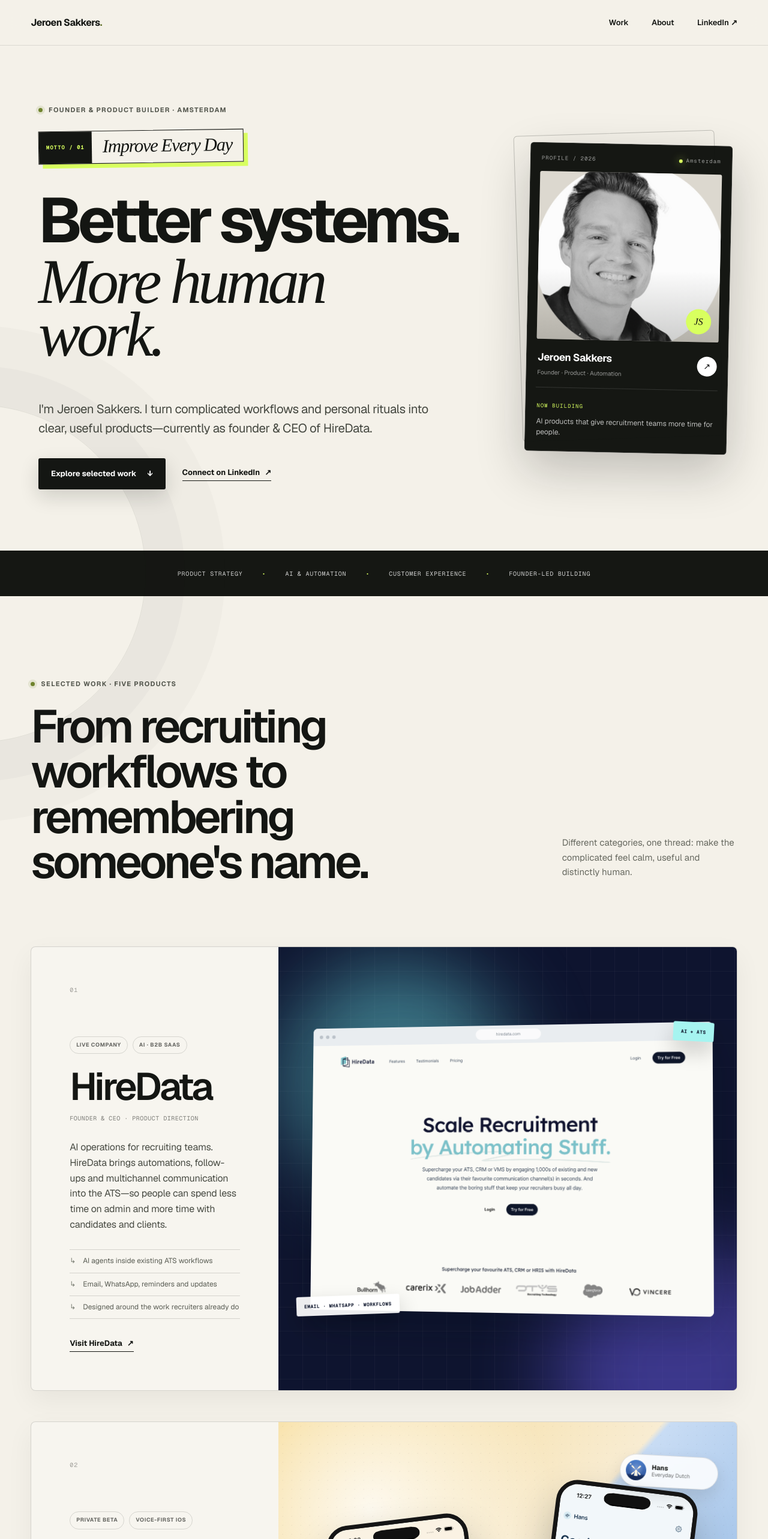
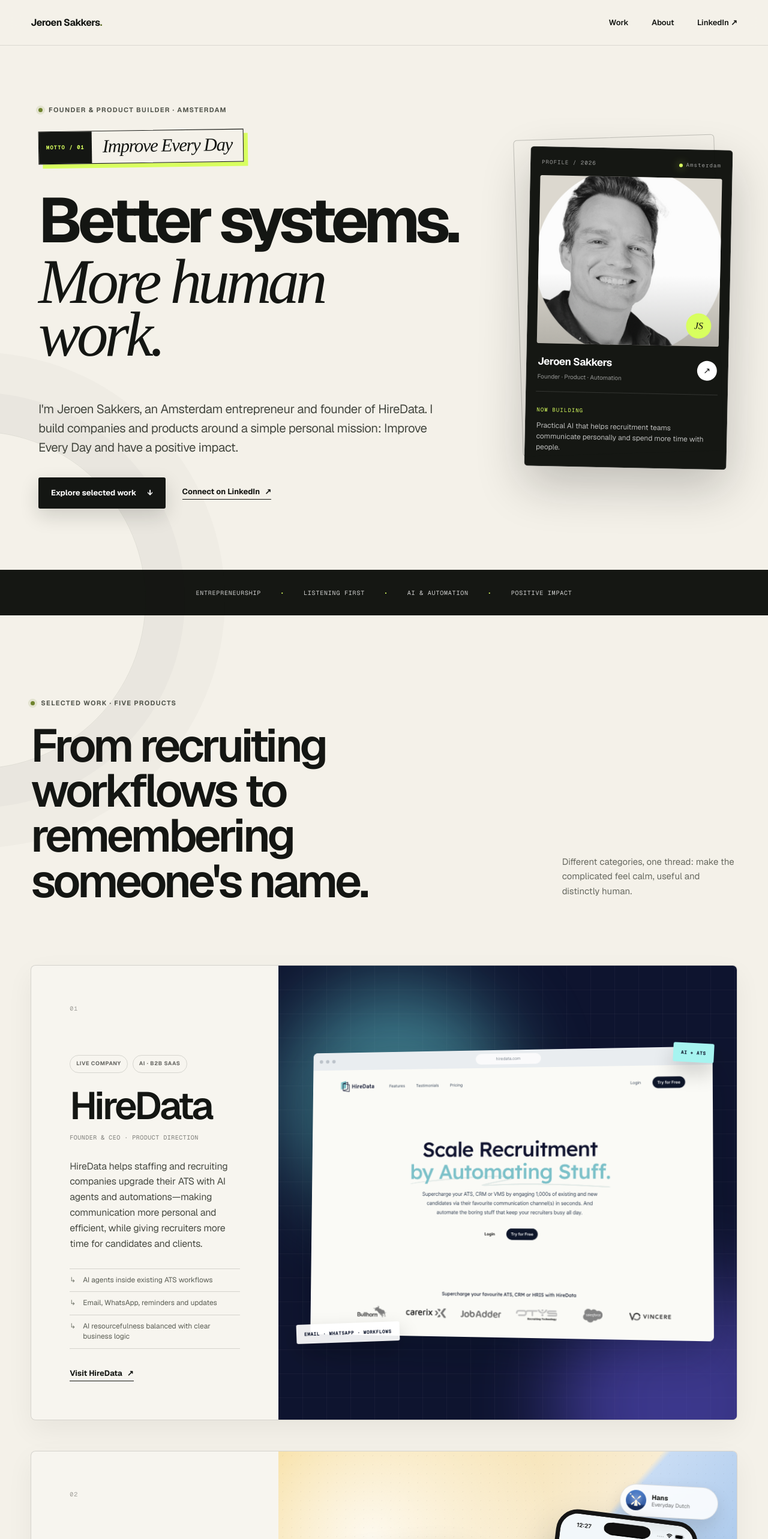
Before and after one commit to victormundi/victormundi.com, a Next.js app: page / in a window 1280 px wide. Shown: the top 2566 px of the page at 60% size. Built offline with nearby package versions, Linux system fonts and the light colour scheme.

Commit message:
Expand founder story and social links

```diff
--- a/app/globals.css
+++ b/app/globals.css
@@ -1501,8 +1501,16 @@
   letter-spacing: -0.065em;
 }
 
+.contact-copy {
+  max-width: 660px;
+  margin: 32px 0 0;
+  color: rgba(255, 255, 255, 0.68);
+  font-size: clamp(17px, 1.6vw, 22px);
+  line-height: 1.55;
+}
+
 .contact-links {
-  margin-top: 48px;
+  margin-top: 42px;
   display: flex;
   align-items: center;
   gap: 28px;
--- a/app/layout.tsx
+++ b/app/layout.tsx
@@ -29,7 +29,7 @@
     metadataBase: baseUrl,
     title: "Jeroen Sakkers — Improve Every Day",
     description:
-      "Improve Every Day. Selected work by Jeroen Sakkers: HireData, Sol with Rafa and Hans, First Names, yet., and Eva Keller.",
+      "Jeroen Sakkers is an Amsterdam entrepreneur and founder of HireData, building practical AI and thoughtful products with a mission to Improve Every Day.",
     applicationName: "Jeroen Sakkers",
     authors: [{ name: "Jeroen Sakkers", url: "https://victormundi.com" }],
     creator: "Jeroen Sakkers",
@@ -44,7 +44,7 @@
       url: "/",
       title: "Jeroen Sakkers — Improve Every Day",
       description:
-        "Better systems. More human work. Five selected products across AI, automation, learning, memory and personal wellbeing.",
+        "Entrepreneurship, listening and practical AI in service of more human work. Explore five selected products by Jeroen Sakkers.",
       siteName: "Jeroen Sakkers",
       images: [
         {
@@ -57,9 +57,11 @@
     },
     twitter: {
       card: "summary_large_image",
+      creator: "@victormundi",
+      site: "@victormundi",
       title: "Jeroen Sakkers — Improve Every Day",
       description:
-        "Better systems. More human work. Five selected products across AI, automation, learning, memory and personal wellbeing.",
+        "Entrepreneurship, listening and practical AI in service of more human work. Explore five selected products by Jeroen Sakkers.",
       images: [socialImage],
     },
   };
--- a/app/page.tsx
+++ b/app/page.tsx
@@ -241,9 +241,9 @@
               <em>More human work.</em>
             </h1>
             <p className="hero-intro">
-              I&apos;m Jeroen Sakkers. I turn complicated workflows and personal
-              rituals into clear, useful products—currently as founder &amp; CEO of
-              HireData.
+              I&apos;m Jeroen Sakkers, an Amsterdam entrepreneur and founder of
+              HireData. I build companies and products around a simple personal
+              mission: Improve Every Day and have a positive impact.
             </p>
             <div className="hero-actions">
               <a className="button button-dark" href="#work">
@@ -276,19 +276,22 @@
             </div>
             <div className="hero-card-current">
               <span>NOW BUILDING</span>
-              <p>AI products that give recruitment teams more time for people.</p>
+              <p>
+                Practical AI that helps recruitment teams communicate personally
+                and spend more time with people.
+              </p>
             </div>
           </aside>
         </section>
 
         <div className="capabilities" aria-label="Areas of focus">
-          <span>Product strategy</span>
+          <span>Entrepreneurship</span>
+          <i>•</i>
+          <span>Listening first</span>
           <i>•</i>
           <span>AI &amp; automation</span>
           <i>•</i>
-          <span>Customer experience</span>
-          <i>•</i>
-          <span>Founder-led building</span>
+          <span>Positive impact</span>
         </div>
 
         <section className="work-section" id="work">
@@ -315,15 +318,15 @@
               <h3>HireData</h3>
               <p className="project-role">Founder &amp; CEO · Product direction</p>
               <p className="project-description">
-                AI operations for recruiting teams. HireData brings automations,
-                follow-ups and multichannel communication into the ATS—so people
-                can spend less time on admin and more time with candidates and
+                HireData helps staffing and recruiting companies upgrade their ATS
+                with AI agents and automations—making communication more personal
+                and efficient, while giving recruiters more time for candidates and
                 clients.
               </p>
               <ul className="project-points">
                 <li>AI agents inside existing ATS workflows</li>
                 <li>Email, WhatsApp, reminders and updates</li>
-                <li>Designed around the work recruiters already do</li>
+                <li>AI resourcefulness balanced with clear business logic</li>
               </ul>
               <a
                 className="project-link"
@@ -447,20 +450,24 @@
               <span /> About
             </p>
             <h2>
-              I like products that leave people with more time, more clarity, or a
-              better story to tell.
+              Entrepreneurship is how I improve things. Listening is where it
+              starts.
             </h2>
           </div>
           <div className="about-body">
             <p>
+              My personal mission is to improve and have a positive impact on the
+              world. I believe the way to do that is through entrepreneurship and
+              listening: understanding what people need, then building products
+              that leave them with more time, clarity or opportunity.
+            </p>
+            <p>
               I&apos;m an Amsterdam-based entrepreneur working across product,
               automation, partnerships and customer experience. Since co-founding
-              Victor Mundi in 2009, I&apos;ve built B2B products in entrepreneurship
-              and recruitment technology—including Ratecard and, today, HireData.
-            </p>
-            <p>
-              The common denominator is simple: Improve Every Day, and build
-              technology that creates more room for meaningful human work.
+              Victor Mundi in 2009, I&apos;ve built B2B products in recruitment
+              technology—including Ratecard and, today, HireData. My work pairs
+              practical AI with clear logic so technology strengthens, rather than
+              replaces, personal connection.
             </p>
             <dl className="about-facts">
               <div>
@@ -485,15 +492,25 @@
 
         <section className="contact-section">
           <p className="eyebrow light-eyebrow">
-            <span /> Let&apos;s stay in touch
+            <span /> Open invitation
           </p>
-          <h2>Always curious about what thoughtful people are building.</h2>
+          <h2>Could we add value by working together?</h2>
+          <p className="contact-copy">
+            Think you can add value by working with or for us? Send me a message.
+            I&apos;ll get back to you as soon as I can.
+          </p>
           <div className="contact-links">
             <a
               className="button button-light"
               href="https://www.linkedin.com/in/victormundi/"
             >
-              Connect on LinkedIn <Arrow />
+              Message me on LinkedIn <Arrow />
+            </a>
+            <a
+              className="contact-text-link"
+              href="https://twitter.com/victormundi"
+            >
+              Twitter / @victormundi <Arrow />
             </a>
             <a
               className="contact-text-link"
```
Also changed, not shown: 1 other file (tests, documents, lock files or other folders).
